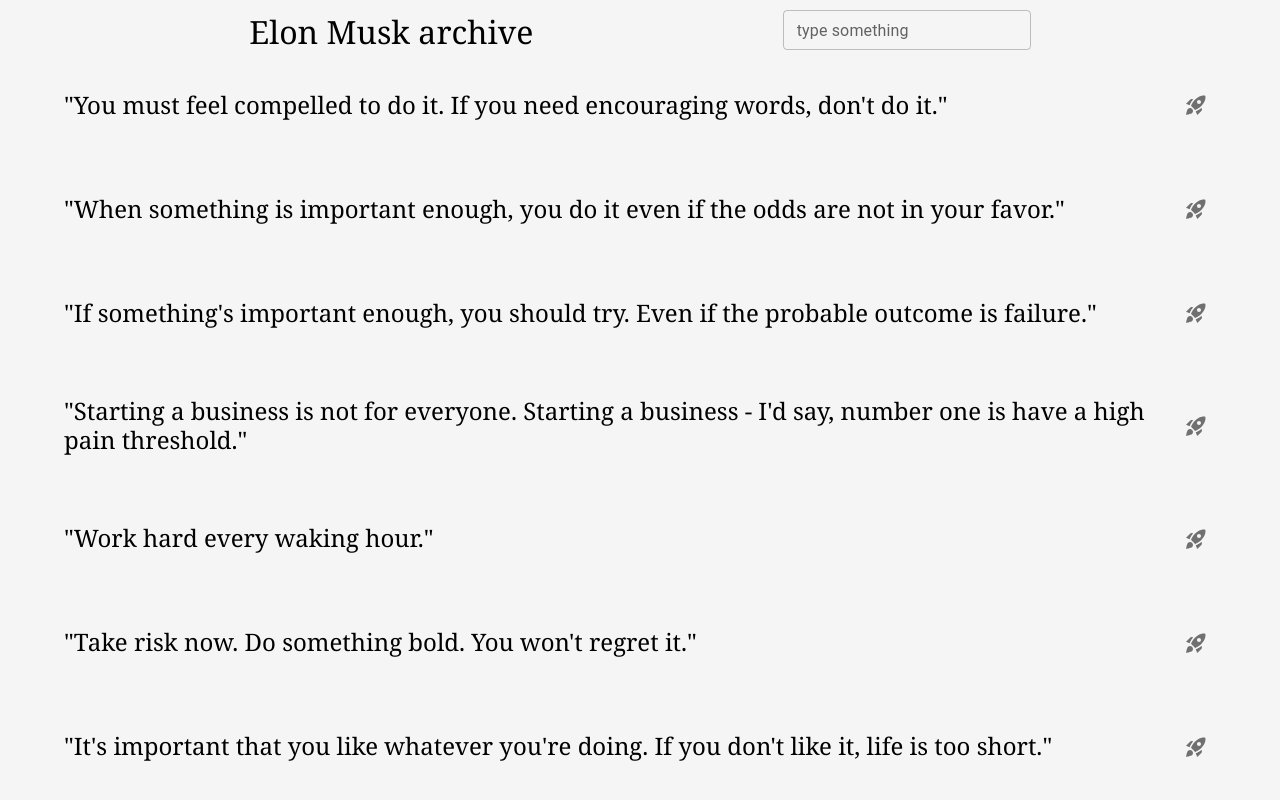
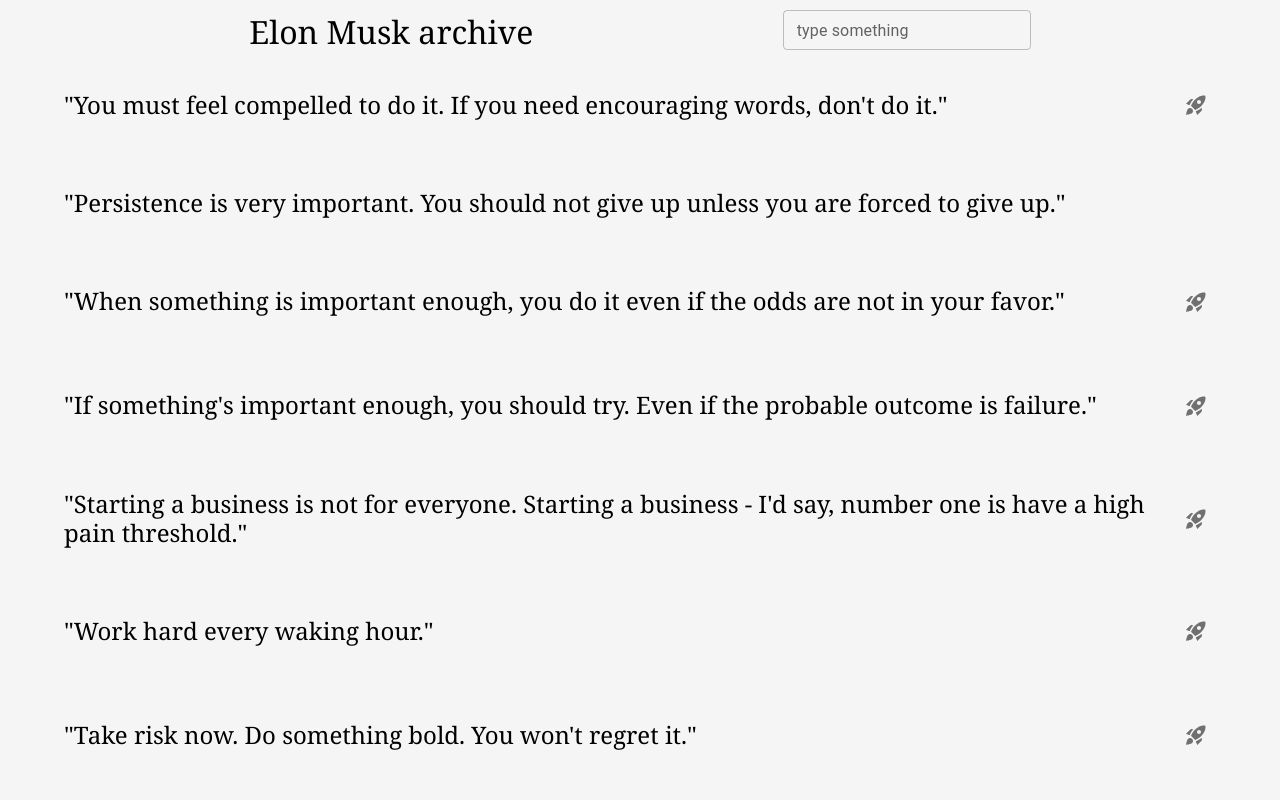
Before and after one commit to trungpham10/elonmusk-archive, a React (Create React App) app: page / in a window 1280 px wide. Shown: the top 800 px of the page. Built offline with nearby package versions, Linux system fonts and the light colour scheme.

Commit message:
add tags to mock data

```diff
--- a/public/quotes_data.json
+++ b/public/quotes_data.json
@@ -2,74 +2,99 @@
     "quotes": [
         {
             "quote": "You must feel compelled to do it. If you need encouraging words, don't do it.",
-            "url": "https://www.youtube-nocookie.com/embed/ie2eME2y_3Q?controls=1&autoplay=1"
+            "url": "https://www.youtube-nocookie.com/embed/ie2eME2y_3Q?controls=1&autoplay=1",
+            "tags": ["business", "motivation"]
+        },
+        {
+            "quote": "Persistence is very important. You should not give up unless you are forced to give up.",
+            "tags": ["persistence", "give", "up"]
         },
         {
             "quote": "When something is important enough, you do it even if the odds are not in your favor.",
-            "url": "https://www.youtube-nocookie.com/embed/ie2eME2y_3Q?controls=0&autoplay=1"
+            "url": "https://www.youtube-nocookie.com/embed/ie2eME2y_3Q?controls=1&autoplay=1",
+            "tags": ["business", "motivation"]
         },
         {
             "quote": "If something's important enough, you should try. Even if the probable outcome is failure.",
-            "url": "https://www.youtube-nocookie.com/embed/ie2eME2y_3Q?controls=0&autoplay=1"
+            "url": "https://www.youtube-nocookie.com/embed/ie2eME2y_3Q?controls=1&autoplay=1",
+            "tags": ["business", "motivation", "failure"]
         },
         {
             "quote": "Starting a business is not for everyone. Starting a business - I'd say, number one is have a high pain threshold.",
-            "url": "https://www.youtube-nocookie.com/embed/B8O9-gUVssw?controls=0&amp;start=281"
+            "url": "https://www.youtube-nocookie.com/embed/B8O9-gUVssw?controls=1&amp;start=281",
+            "tags": ["business", "pain"]
         },
         {
             "quote": "Work hard every waking hour.",
-            "url": "https://www.youtube-nocookie.com/embed/Qa_4c9zrxf0?controls=0"
+            "url": "https://www.youtube-nocookie.com/embed/Qa_4c9zrxf0?controls=1",
+            "tags": ["business", "work"]
         },
         {
             "quote": "Take risk now. Do something bold. You won't regret it.",
-            "url": "https://www.youtube-nocookie.com/embed/Qa_4c9zrxf0?controls=0&amp;start=236"
+            "url": "https://www.youtube-nocookie.com/embed/Qa_4c9zrxf0?controls=1&amp;start=236",
+            "tags": ["risk", "motivation"]
         },
         {
             "quote": "It's important that you like whatever you're doing. If you don't like it, life is too short.",
-            "url": "https://www.youtube-nocookie.com/embed/B8O9-gUVssw?controls=0&amp;start=331"
+            "url": "https://www.youtube-nocookie.com/embed/B8O9-gUVssw?controls=1&amp;start=331",
+            "tags": ["like", "life", "passion"]
         },
         {
-            "quote": "Optimism, pessimism, f**k that; we're going to make it happen. As God is my bloody witness, I'm hell-bent on making it work."
+            "quote": "Optimism, pessimism, f**k that; we're going to make it happen. As God is my bloody witness, I'm hell-bent on making it work.",
+            "tags": ["work", "motivation"]
         },
         {
-            "quote": "I think that's the single best piece of advice: Constantly think about how you could be doing things better and questioning yourself."
+            "quote": "I think that's the single best piece of advice: Constantly think about how you could be doing things better and questioning yourself.",
+            "tags": ["advice", "business"]
         },
         {
-            "quote": "Engineering is the closest thing to magic that exists in the world."
+            "quote": "Engineering is the closest thing to magic that exists in the world.",
+            "tags": ["engineering", "engineer", "magic"]
         },
         {
-            "quote": "There have to be reasons that you get up in the morning and you want to live. Why do you want to live? What's the point? What inspires you? What do you love about the future? If the future does not include being out there among the stars and being a multi-planet species, I find that incredibly depressing."
+            "quote": "There have to be reasons that you get up in the morning and you want to live. Why do you want to live? What's the point? What inspires you? What do you love about the future? If the future does not include being out there among the stars and being a multi-planet species, I find that incredibly depressing.",
+            "tags": ["future", "motivation", "life", "why"]
         },
         {
             "quote": "Great companies are built on great products.",
-            "url": "https://www.youtube-nocookie.com/embed/Qa_4c9zrxf0?controls=0&amp;start=116"
+            "url": "https://www.youtube-nocookie.com/embed/Qa_4c9zrxf0?controls=1&amp;start=81",
+            "tags": ["business", "product"]
         },
         {
-            "quote": "It's very important to like the people you work with. Otherwise, your job is going to be quite miserable."
+            "quote": "It's very important to like the people you work with. Otherwise, your job is going to be quite miserable.",
+            "tags": ["business", "like", "people"]
         },
         {
-            "quote": "If you go back a few hundred years, what we take for granted today would seem like magic - being able to talk to people over long distances, to transmit images, flying, accessing vast amounts of data like an oracle. These are all things that would have been considered magic a few hundred years ago."
+            "quote": "If you go back a few hundred years, what we take for granted today would seem like magic - being able to talk to people over long distances, to transmit images, flying, accessing vast amounts of data like an oracle. These are all things that would have been considered magic a few hundred years ago.",
+            "tags": ["engineering", "magic"]
         },
         {
-            "quote": "There are way easier places to work, but nobody ever changed the world on 40 hours a week."
+            "quote": "There are way easier places to work, but nobody ever changed the world on 40 hours a week.",
+            "tags": ["work", "motivation"]
         },
         {
-            "quote": "You have to be pretty driven to make it happen. Otherwise, you will just make yourself miserable."
+            "quote": "You have to be pretty driven to make it happen. Otherwise, you will just make yourself miserable.",
+            "tags": ["drive", "motivation"]
         },
         {
-            "quote": "There is a tremendous bias against taking risks. Everyone is trying to optimize their ass-covering."
+            "quote": "There is a tremendous bias against taking risks. Everyone is trying to optimize their ass-covering.",
+            "tags": ["business", "risk"]
         },
         {
-            "quote": "Failure is a good option. If you are not failing, you are not trying hard enough."
+            "quote": "Failure is a good option. If you are not failing, you are not trying hard enough.",
+            "tags": ["failure", "try", "hard"]
         },
         {
-            "quote": "Pay attention to negative feedback, and solicit it, particularly from friends."
+            "quote": "Pay attention to negative feedback, and solicit it, particularly from friends.",
+            "tags": ["business", "feedback"]
         },
         {
-            "quote": "If you're co-founder or CEO, you have to do all kinds of tasks you might not want to do... If you don't do your chores, the company won't succeed... No task is too menial."
+            "quote": "If you're co-founder or CEO, you have to do all kinds of tasks you might not want to do... If you don't do your chores, the company won't succeed... No task is too menial.",
+            "tags": ["business", "success"]
         },
         {
-            "quote": "I think it's possible for ordinary people to choose to be extraordinary."
+            "quote": "I think it's possible for ordinary people to choose to be extraordinary.",
+            "tags": ["people", "possible"]
         }
     ]
 }
--- a/src/App.js
+++ b/src/App.js
@@ -27,12 +27,11 @@
       {!show && <div className='Header'>
         <div className='header-text'>Elon Musk archive</div>
         <TextField id="filled-basic" label="type something" variant="outlined" size="small" onChange={event=>setSearchInput(event.target.value)}/>
-        {/* <TextField id="filled-basic" label="prompt: I want to give up" variant="outlined" size="small"/> */}
       </div>}
 
       {modalUrl && <Modal className='video-modal' show={show} fullscreen={true} animation={false} restoreFocus={true} keyboard={true} centered={true} onHide={()=>setShow(false)} onClick={()=>setShow(false)}>
-        <Modal.Body closeButton>
-          <p align="center"><div className='iframe-vid'><iframe width="390px" height="219px" src={modalUrl} title="YouTube video player" frameBorder="0" allow="accelerometer; autoplay; clipboard-write; encrypted-media; gyroscope; picture-in-picture" allowFullScreen></iframe></div></p>
+        <Modal.Body>
+          <p align="center"><iframe width="390px" height="219px" src={modalUrl} title="YouTube video player" frameBorder="0" allow="accelerometer; autoplay; clipboard-write; encrypted-media; gyroscope; picture-in-picture" allowFullScreen></iframe></p>
         </Modal.Body>
       </Modal>}
       <div className='all-quotes'>
@@ -43,6 +42,8 @@
               if (searchInput.length === 0) {
                 return item;
               } else if (item.quote.toLowerCase().includes(searchInput.toLowerCase())) {
+                return item;
+              } else if (item.tags && item.tags.some(tag => searchInput.toLocaleLowerCase().split(' ').includes(tag))) {
                 return item;
               }
               return null;
```
